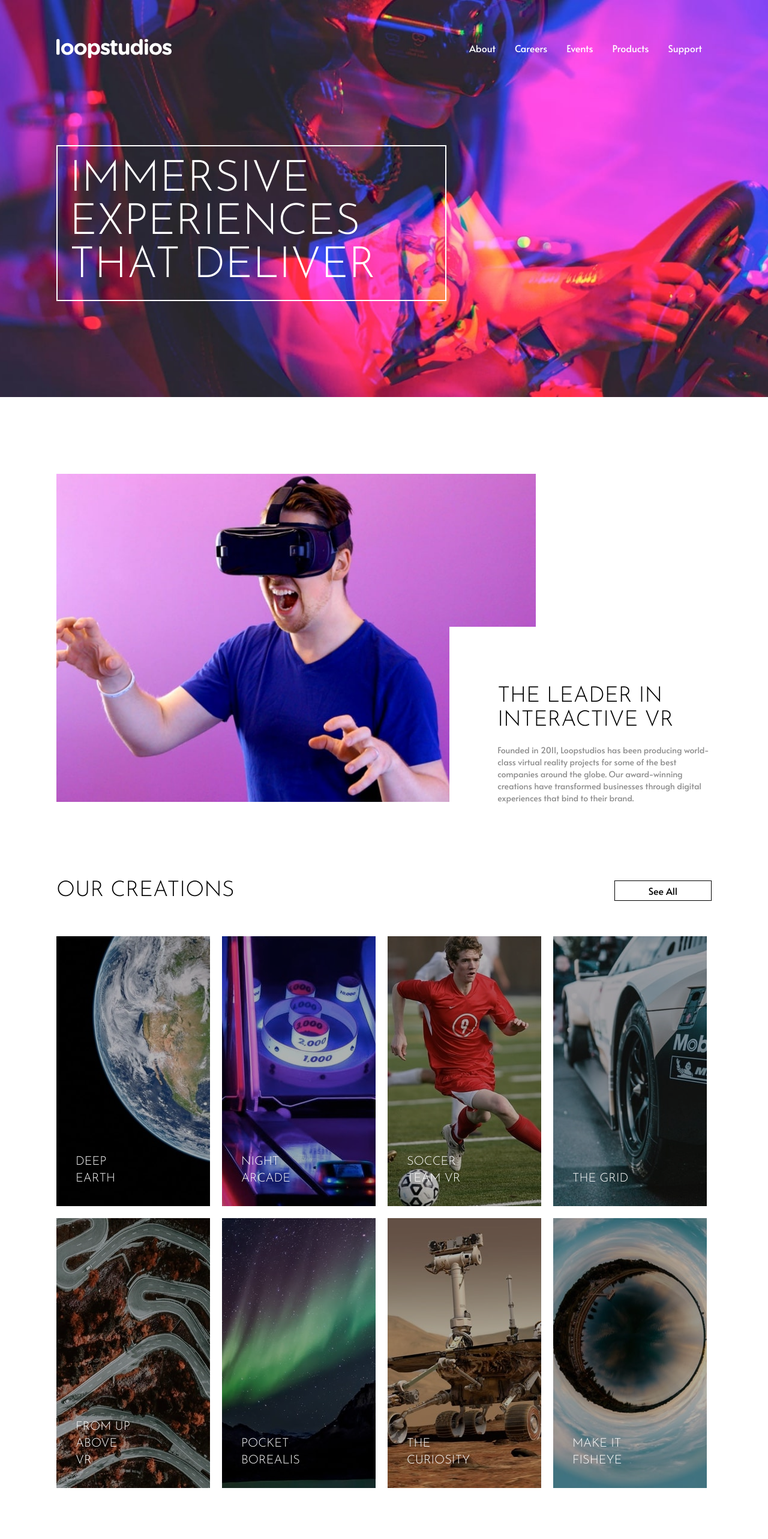
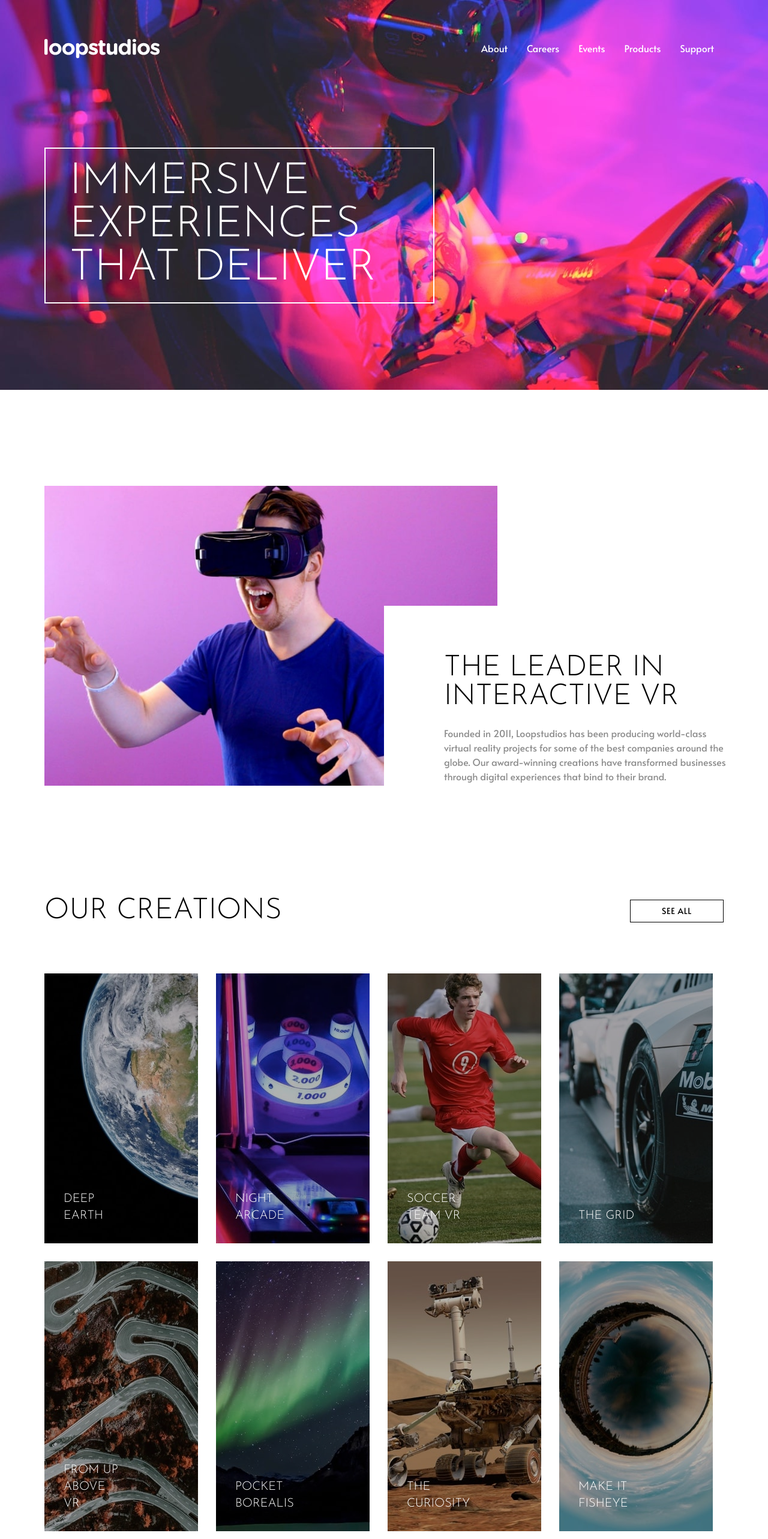
Before and after one commit to firdesOya/frontendMentorChallenge, a Next.js app in the folder loopstudios-landing-page/: page / in a window 1280 px wide. Shown: the top 2566 px of the page at 60% size. Built offline with nearby package versions, Linux system fonts and the light colour scheme.

Commit message:
last update

```diff
--- a/loopstudios-landing-page/src/app/components/Card.js
+++ b/loopstudios-landing-page/src/app/components/Card.js
@@ -2,7 +2,7 @@ import React from 'react'
 
 export default function Card({ title, imgDesktop, imgMobile }) {
   return (
-    <div className='relative   group cursor-pointer'>
+    <div className='relative group cursor-pointer'>
       <img
         src={imgMobile}
         alt={title}
--- a/loopstudios-landing-page/src/app/components/CardList.js
+++ b/loopstudios-landing-page/src/app/components/CardList.js
@@ -5,7 +5,7 @@ import Link from 'next/link'
 
 export default function CardList() {
   return (
-    <div className='grid  gap-5 grid-cols-1  md:grid-cols-4 '>
+    <div className='grid gap-5 md:gap-[30px] grid-cols-1  md:grid-cols-4 '>
       {cardList.map((item) => {
         return <Link href="#" key={item.id}>
           <Card title={item.title} imgDesktop={item.imgDesktop} imgMobile={item.imgMobile} />
--- a/loopstudios-landing-page/src/app/components/Footer.js
+++ b/loopstudios-landing-page/src/app/components/Footer.js
@@ -5,27 +5,27 @@ import { nav, socialMedia } from '../constant/config'
 export default function Footer() {
   return (
     <div className='w-full bg-black py-9'>
-      <div className='max-w-[1140px] w-full mx-auto px-6 flex flex-col md:flex-row  gap-14  justify-between '>
+      <div className='max-w-[1140px] w-full mx-auto px-6 md:px-1 flex flex-col md:flex-row gap-14 justify-between'>
         <div className='flex flex-col text-center items-center md:items-start gap-7 '>
           <Link href="#">
             <img src="/images/logo.svg" />
           </Link>
-          <div className="text-white font-alata flex flex-col md:flex-row  gap-3 ">
+          <div className="text-white font-alata flex flex-col md:flex-row gap-3">
             {nav.map(item => {
-              return <div key={item.id} className=" flex flex-col  group">
+              return <div key={item.id} className=" flex flex-col group">
                 <Link href="#" >{item.title}</Link>
-                <span className='w-0 mx-auto rounded-sm h-0.5 bg-white transition-all duration-300 group-hover:w-6 opacity-0 group-hover:opacity-100 '></span>
+                <span className='w-0 mx-auto rounded-sm h-0.5 bg-white transition-all duration-300 group-hover:w-6 opacity-0 group-hover:opacity-100'></span>
               </div>
             })}
           </div>
         </div>
-        <div className='flex flex-col gap-5 items-center md:items-end '>
+        <div className='flex flex-col gap-5 items-center md:items-end'>
           <div className='flex gap-4 flex-row items-center'>
             {
               socialMedia.map((item) => {
                 return <Link href={item.link} key={item.id} target='_blank' className='cursor-pointer flex flex-col gap-2 group'>
                   <img src={item.icon} />
-                  <span className='w-0 mx-auto rounded-sm h-0.5 bg-white transition-all duration-300 group-hover:w-6 opacity-0 group-hover:opacity-100 '></span>
+                  <span className='w-0 mx-auto rounded-sm h-0.5 bg-white transition-all duration-300 group-hover:w-6 opacity-0 group-hover:opacity-100'></span>
                 </Link>
               })
             }
--- a/loopstudios-landing-page/src/app/components/Header.js
+++ b/loopstudios-landing-page/src/app/components/Header.js
@@ -29,10 +29,9 @@ export default function Header() {
   }, [toggle]);
 
 
-
   return (
-    <div className=' bg-hero w-full  flex flex-col gap-[20vh] md:gap-[10vh]'>
-      <div className="max-w-[1140px] w-full mx-auto z-30 py-14 flex items-center justify-between px-6">
+    <div className="bg-hero w-full min-h-screen md:h-[650px] md:min-h-0  flex flex-col gap-[200px]  md:gap-[140px]">
+      <div className="max-w-[1140px] w-full mx-auto z-30 pt-14 flex items-center justify-between px-6 xl:px-1">
         <Link href="#" onClick={handleLinkClick}>
           <img src="/images/logo.svg" />
         </Link>
@@ -47,15 +46,15 @@ export default function Header() {
           {toggle ? <img src="/images/icon-close.svg" /> : <img src="/images/icon-hamburger.svg" />}
         </div>
       </div>
-      {toggle && <div className='fixed top-0 inset-0 bg-black bg-opacity-90 z-20 flex flex-col items-center justify-center'>
+      {toggle && <div className="fixed top-0 inset-0 bg-black bg-opacity-90 z-20 flex flex-col items-center justify-center">
         {nav.map(item => (
           <div key={item.id}>
             <NavLink id={item.id} title={item.title} onClick={handleLinkClick} />
           </div>
         ))}
       </div>}
-      <div className=" max-w-[1140px] w-full mx-auto px-6 ">
-        <div className="uppercase font-josefin text-white text-[40px] mb-[20vh] sm:text-6xl p-5 border-2 border-solid border-white max-w-[600px] md:max-w-[650px] md:text-7xl">
+      <div className="max-w-[1140px] px-6 xl:px-1 w-full mx-auto">
+        <div className="uppercase font-josefin text-white text-4xl sm:text-6xl md:text-7xl px-10 py-5 border-2 border-solid border-white max-w-[600px] md:max-w-[650px]">
           Immersive Experiences That  Deliver
         </div>
       </div>
--- a/loopstudios-landing-page/src/app/globals.css
+++ b/loopstudios-landing-page/src/app/globals.css
@@ -21,7 +21,7 @@
 }
 
 h2{
-  @apply text-4xl font-josefin text-black uppercase
+  @apply text-5xl font-josefin text-black uppercase
 }
 
 
--- a/loopstudios-landing-page/src/app/layout.js
+++ b/loopstudios-landing-page/src/app/layout.js
@@ -23,10 +23,10 @@ export default function RootLayout({ children }) {
   return (
     <html lang="en">
       <body
-        className={`${josefin_sans.variable} ${alata.variable} antialiased min-h-screen `}>
-        <div className="flex flex-col justify-between">
+        className={`${josefin_sans.variable} ${alata.variable} antialiased min-h-screen w-full`}>
+        <div className="h-full flex flex-col justify-between">
           <Header />
-          <main >
+          <main className="flex-1" >
             {children}
           </main>
           <Footer />
--- a/loopstudios-landing-page/src/app/page.js
+++ b/loopstudios-landing-page/src/app/page.js
@@ -5,23 +5,23 @@ import CardList from "./components/CardList";
 export default function Home() {
   return (
     <>
-      <section className="my-32 px-6 max-w-[1140px]  mx-auto flex flex-col gap-10 lg:gap-0 lg:flex-row items-center lg:items-end text-center lg:text-left ">
-        <div className="w-full  lg:w-3/5 flex-grow">
-          <img className="w-full " src="/images/desktop/image-interactive.jpg" />
+      <section className="mt-[160px] mb-[150px] lg:mb-[185px] max-w-[1140px] lg:h-[500px] mx-auto px-6 xl:px-1 flex flex-col gap-10 lg:gap-0 lg:relative lg:flex-row items-center lg:items-end text-center lg:text-left ">
+        <div className="w-full h-full lg:w-2/3 ">
+          <img className="w-full h-full object-cover" src="/images/desktop/image-interactive.jpg" />
         </div>
-        <div className="w-full lg:w-2/5  px-10 lg:px-0 lg:pl-10 lg:pt-16 xl:pl-20 xl:pt-24    bg-white  lg:-ml-36 lg:-mb-1">
-          <h2 className=" pb-5  ">
+        <div className="w-full lg:w-1/2 lg:h-[300px] bg-white md:pt-16 lg:pl-10 lg:pr-6 lg:pt-20 xl:pr-0 xl:pl-[100px] lg:absolute lg:bottom-0 lg:right-0  ">
+          <h2 className="pb-6">
             The leader in interactive VR
           </h2>
-          <p className="font-alata   text-[var(--dark-gray)] text-sm">
+          <p className="font-alata text-[var(--dark-gray)] ">
             Founded in 2011, Loopstudios has been producing world-class virtual reality projects for some of the best companies around the globe. Our award-winning creations have transformed businesses through digital experiences that bind to their brand.
           </p>
         </div>
       </section>
-      <section className="max-w-[1140px] mx-auto px-6 pb-20 md:pb-40 items-center flex flex-col md:flex-row flex-wrap gap-5 md:gap-0 md:justify-between">
-        <h2 className="order-1 ">Our creations</h2>
-        <button className="px-14 py-1 order-3 md:order-2  font-alata border border-solid border-black hover:bg-black hover:text-white">See All</button>
-        <div className="order-2 lg:order-3 md:py-14">
+      <section className="max-w-[1140px] mx-auto px-6 xl:px-1 pb-20 md:pb-40 items-center flex flex-col md:flex-row flex-wrap gap-5 md:gap-0 md:justify-between">
+        <h2 className="order-1">Our creations</h2>
+        <button className="px-[52px] py-2 order-3 md:order-2 uppercase font-alata text-sm tracking-wider border border-solid border-black hover:bg-black hover:text-white">See All</button>
+        <div className="order-2 lg:order-3 md:py-20">
           <CardList />
         </div>
       </section>
```
